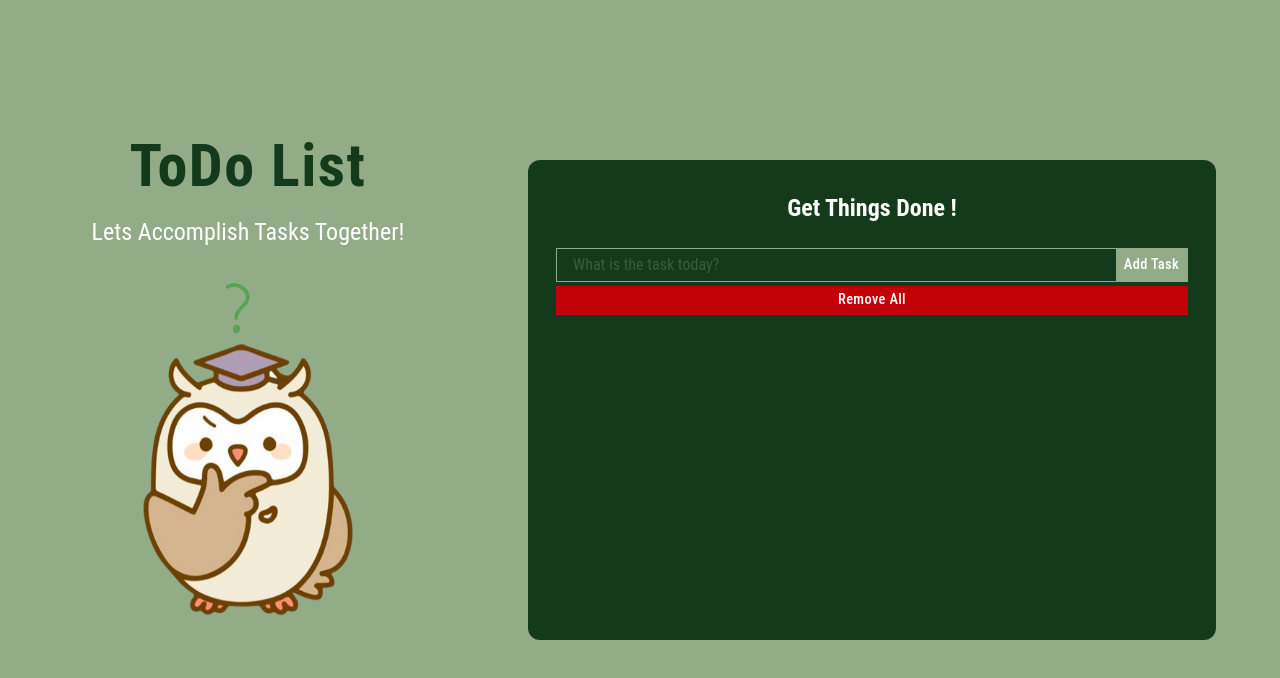
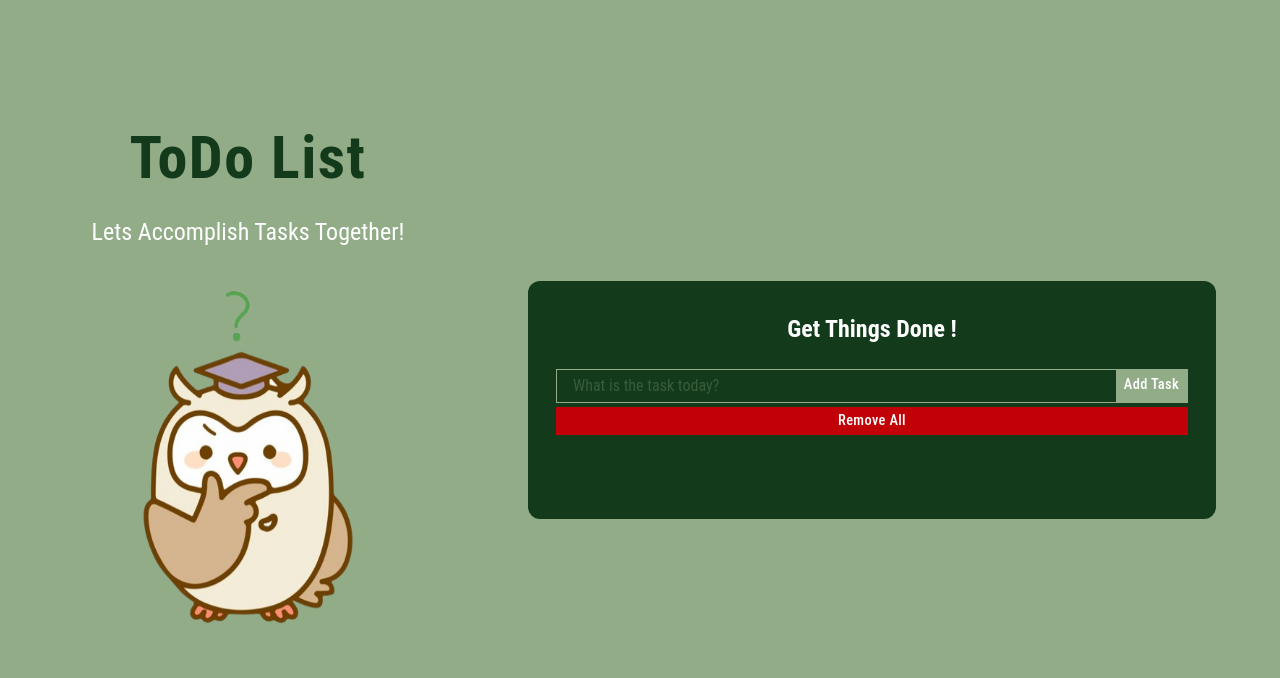
Before and after one commit to mahziarnb/todo-list-v2-react, a React (Vite) app: page / in a window 1280 px wide. Shown: the top 678 px of the page. Built offline with nearby package versions, Linux system fonts and the light colour scheme.

Commit message:
Style: Layout improvement

```diff
--- a/src/main-components/TodoIntro.jsx
+++ b/src/main-components/TodoIntro.jsx
@@ -6,7 +6,7 @@ export default function TodoIntro () {
 
                 <h1 className="font-black text-5xl min-[335px]:text-6xl text-shade tracking-wide text-center">ToDo List</h1>
 
-                <p className="text-lg min-[320px]:text-xl min-[335px]:text-2xl text-light py-5 text-center ">Lets Accomplish Tasks Together!</p>
+                <p className="text-lg min-[320px]:text-xl min-[335px]:text-2xl text-light py-7 text-center ">Lets Accomplish Tasks Together!</p>
 
                 <div className="image w-full">
                     <div className="size-[23rem]">
--- a/src/main-components/TodoPanel.jsx
+++ b/src/main-components/TodoPanel.jsx
@@ -39,7 +39,7 @@ export default function TodoPanel({removeModal}) {
 
     return(
 
-            <section className="w-full lg:max-w-[60%] h-[520px]  sm:h-[480px] bg-shade px-2 min-[365px]:px-4 sm:px-7 py-8 rounded-xl">
+            <section className="w-full lg:max-w-[60%] bg-shade px-2 min-[365px]:px-4 sm:px-7 py-8 rounded-xl">
 
                 <h1 className="text-2xl text-center text-light font-bold">Get Things Done !</h1>
 
```
